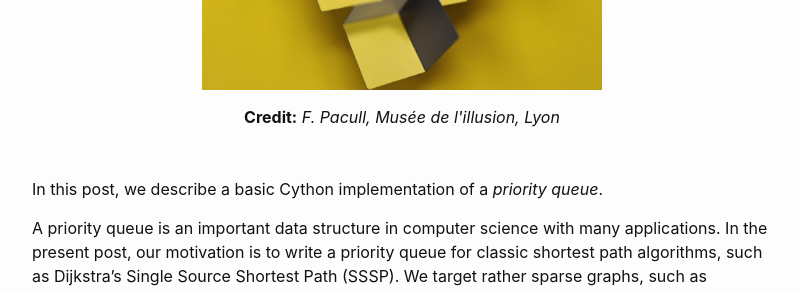
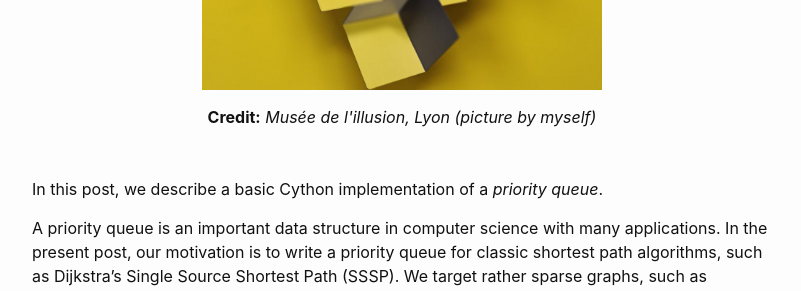
Before and after one commit to aetperf/aetperf.github.io, a Jekyll site: the page built from _posts/2022-11-23-A-Cython-implementation-of-a-min-priority-queue.md, in a window 1280 px wide and 900 px high, scrolled down 345 px. Shown: the part 153-444 px from the top of the window, without its empty margins (238-1039 px from the left). Built offline with Jekyll 4.4.1, drawn with Linux system fonts in a browser that asks for light colours; formulas are drawn with MathJax 3; comment, search, counter and statistics services are not loaded.

Commit message:
vertical space test

```diff
--- a/_posts/2022-11-23-A-Cython-implementation-of-a-min-priority-queue.md
+++ b/_posts/2022-11-23-A-Cython-implementation-of-a-min-priority-queue.md
@@ -15,7 +15,7 @@ tags:
 <p align="center">
   <img width="400" src="/img/2022-11-23_01/abstract_data_structure.jpg" alt="abstract_data_structure">
 </p>
-<center><b>Credit:</b> <i>F. Pacull, Musée de l'illusion, Lyon</i></center>
+<center><b>Credit:</b> <i>Musée de l'illusion, Lyon (picture by myself)</i></center>
 
 \
 \
```
